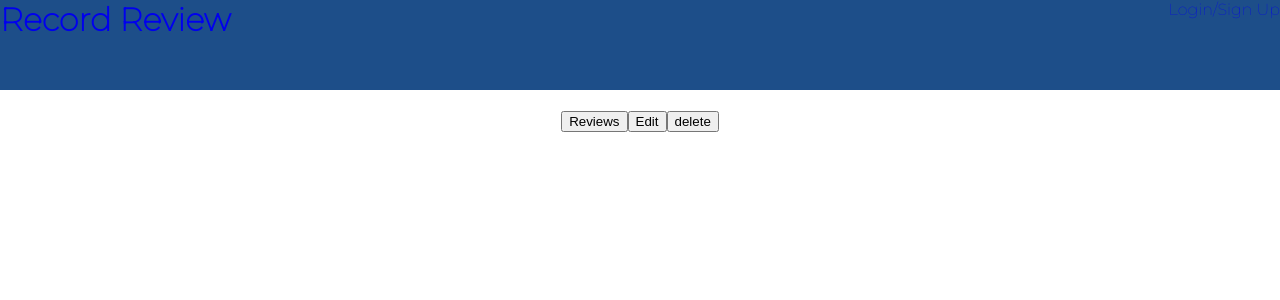
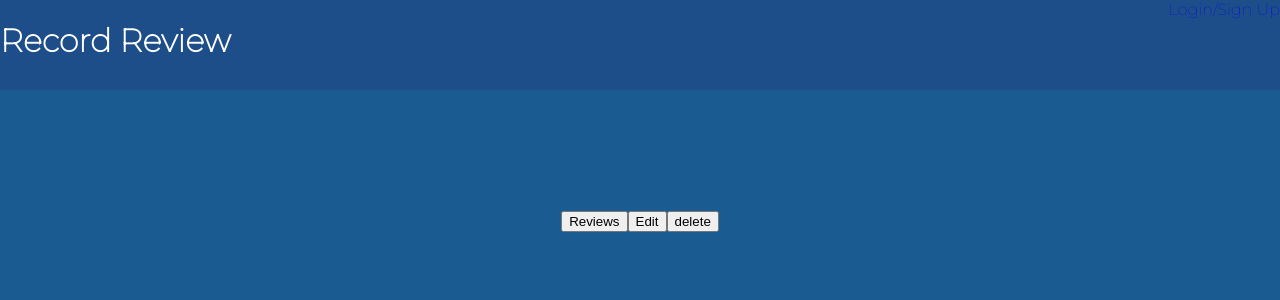
Before and after one commit to jstiles44/Record-Review, a React (Create React App) app in the folder client/: page /albums/1 in a window 1280 px wide. Shown: the top 300 px of the page. Built offline with nearby package versions, Linux system fonts and the light colour scheme; no server answers.

Commit message:
styled homepage

```diff
--- a/client/src/layouts/Layout.css
+++ b/client/src/layouts/Layout.css
@@ -17,6 +17,8 @@ a {
 .record-review{
   margin: 0;
   text-decoration: none;
+  color: white;
+  align-self: center;
 }
 
 .break {
@@ -37,3 +39,7 @@ a {
   position: relative;
   right: 10px;
 }
+
+.record-review-link{
+  align-self: center;
+}
--- a/client/src/layouts/Layout.jsx
+++ b/client/src/layouts/Layout.jsx
@@ -7,7 +7,7 @@ export default function Layout(props) {
   return (
     <div className="nav-div">
       <header className="nav-header">
-        <Link to='/albums'>
+        <Link className='record-review-link' to='/albums'>
           <h1 className='record-review'>Record Review</h1>
         </Link>
         {
--- /dev/null
+++ b/client/src/screens/AlbumDetails.css
@@ -0,0 +1,9 @@
+.details-container {
+  background-color: #1a5b92;
+  height: 100vh;
+}
+
+.details-title {
+  margin: 0;
+  padding-top: 100px;
+}
--- a/client/src/screens/AlbumDetails.jsx
+++ b/client/src/screens/AlbumDetails.jsx
@@ -5,6 +5,7 @@ import { useParams } from 'react-router-dom';
 import { postReview } from '../services/reviews';
 import { getOneAlbum } from '../services/albums';
 import Modal from '../components/Modal';
+import './AlbumDetails.css'
 
 export default function AlbumDetails(props) {
   const [open, handleOpen] = useState(false)
@@ -33,16 +34,16 @@ export default function AlbumDetails(props) {
   }
 
   return (
-    <div>
+    <div className='details-container'>
 
-      <h3>{albumItem.title}</h3>
+      <h3 className='details-title'>{albumItem.title}</h3>
       <h4>{albumItem.release_year}</h4>
       <img src={albumItem.album_url} alt={albumItem.title} />
+      <Link to={`/albums/${albumItem.id}/reviews`}><button>Reviews</button></Link>
 
       {
               currentUser?.id === albumItem.user_id &&
               <>
-                <Link to={`/albums/${albumItem.id}/reviews`}><button>Reviews</button></Link>
                 <Link to={`/albums/${albumItem.id}/edit`}><button>Edit</button></Link>
                 <button onClick={() => handleOpen(albumItem.id)}>delete</button>
               </>
--- a/client/src/screens/Albums.css
+++ b/client/src/screens/Albums.css
@@ -12,7 +12,7 @@
 
 .album-container {
   background-color: #16679a;
-  box-shadow: 5px 10px;
+  box-shadow: 5px 5px #0f80aa;
   /* width: 25%; */
   margin: 10px;
   padding-left: 10px;
@@ -31,12 +31,14 @@
 .header-title {
   background-color: #1a5b92;
 
+
 }
 
 .header {
   background-color: #1a5b92;
   margin: 0;
   padding-top: 30px;
+  font-weight: bolder;
 }
 
 .add-button-div {
@@ -45,10 +47,14 @@
 
 .album-title {
   text-decoration: none;
-  color: red;
+  color: white;
 }
 
 .release-year {
-  color: red;
+  color: white;
   text-decoration: none;
 }
+
+.album-link {
+  height: 25%;
+}
--- a/client/src/screens/Albums.jsx
+++ b/client/src/screens/Albums.jsx
@@ -17,7 +17,7 @@ export default function Albums(props) {
       {
         albums.map(album => (
           <React.Fragment key={album.id}>
-            <Link to={`/albums/${album.id}`}>
+            <Link className='album-link' to={`/albums/${album.id}`}>
               <div className='album-container'>
               <h3 className='album-title'>{album.title}</h3>
               <h5 className='release-year'>{album.release_year}</h5>
```
